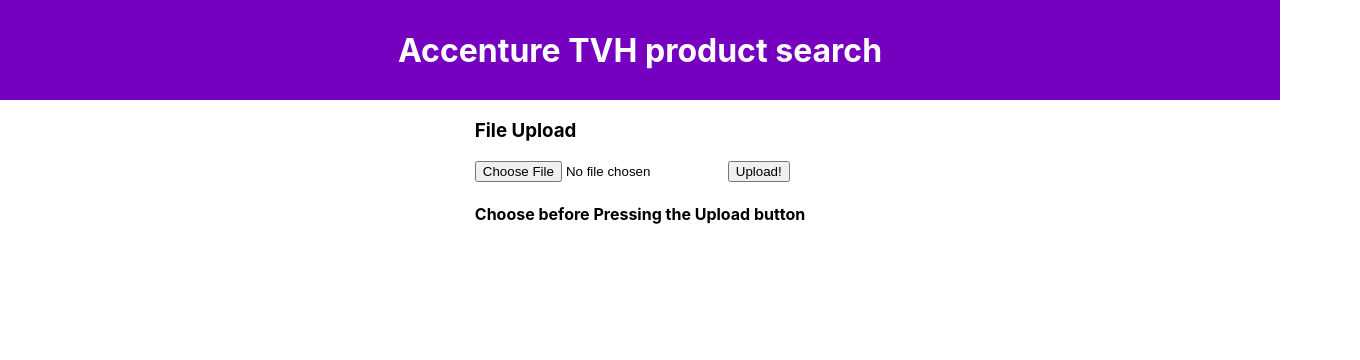
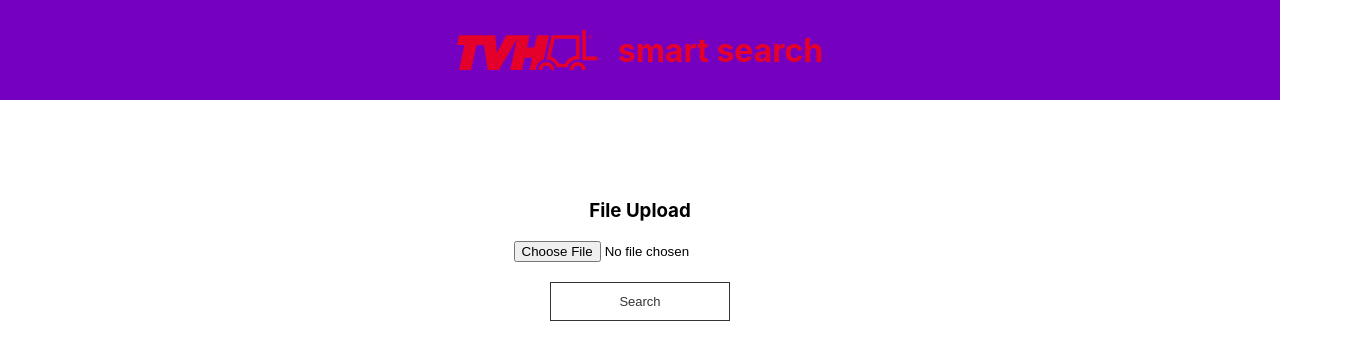
Before and after one commit to beniceberg/lego-hobby, a React (Create React App) app: page / in a window 1280 px wide. Both pictures are taken after a click on the button "Upload". Shown: the top 360 px of the page, 1360 px wide, since content can reach past the window. Built offline with nearby package versions, Linux system fonts and the light colour scheme.

Commit message:
improve styling and add parts list

```diff
--- a/src/App.css
+++ b/src/App.css
@@ -32,12 +32,49 @@
   width: 100%;
 }
 
+/* Sections */
 
 .searchSection {
   padding: 20px;
   display: flex;
   flex-direction: column;
   align-items: center;
+}
+
+.uploadSection {
+  width: 100%;
+  padding: 80px;
+  display: flex;
+  flex-direction: column;
+  align-items: center;
+  justify-content: center;
+  text-align: center;
+}
+
+.listSection {
+  flex: 1;
+  overflow: hidden;
+  width: 100%;
+}
+
+/* Containers */
+
+.searchContainer {
+  padding-top: 20px;
+}
+
+.labelsContainer {
+
+}
+.labelsContainer div {
+  display: flex;
+  align-items: center;
+}
+.labelsContainer div label {
+  width: 60px;
+}
+.labelsContainer div p {
+  margin: 2px 0
 }
 
 .inputContainer {
@@ -63,41 +100,14 @@
 input:focus {
   outline: none;
 }
-.searchBtn {
-  position: absolute;
-  height: 44px;
-  width: 124px;
-  border-radius: 22px;
-  top: 0;
-  right: -80px;
-  background: url(https://cdn1.iconfinder.com/data/icons/web-and-mobile-ui-outline-icon-kit/512/UI_Icons_2-01-512.png)
-    no-repeat;
-  background-size: 44px 44px;
-  background-position: left center;
-  padding-left: 44px;
-  border: none;
-  font-size: 16px;
-  box-shadow: 0 1px 6px 0 rgba(32, 33, 36, 0.28);
-  transition: 0.4s all ease;
-  cursor: pointer;
-}
-.searchBtn:hover {
-  transform: translateX(-79px);
-}
 
-.listSection {
-  flex: 1;
-  overflow: hidden;
-  width: 100%;
-}
-
-.usersList {
+.partList {
   margin: 0 auto;
   padding: 0 10px;
   height: 100%;
   overflow: auto;
 }
-.user {
+.part {
   display: flex;
   align-items: center;
   border: 1px solid #d1d5da;
@@ -107,16 +117,16 @@
   margin: 0 auto 16px;
   box-shadow: 0 1px 4px 0 rgba(33, 133, 208, 0.2);
 }
-.user:hover {
+.part:hover {
   cursor: pointer;
 }
-.user .userAvatar {
+.part .partAvatar {
   height: 50px;
   width: 50px;
   border-radius: 50%;
   margin-right: 20px;
 }
-.user .userName {
+.part .partName {
   margin: 0;
 }
 .showMorebtnContainer {
@@ -138,18 +148,6 @@
   height: 25vw;
   /* background-image: url(/assets/github404.png); */
   background-size: cover;
-}
-
-.backBtn {
-  height: 44px;
-  width: 124px;
-  border-radius: 22px;
-  border: none;
-  font-size: 16px;
-  box-shadow: 0 1px 6px 0 rgba(32, 33, 36, 0.28);
-  cursor: pointer;
-  margin-top: 20px;
-  margin-left: 50px;
 }
 
 .partDetails {
@@ -176,8 +174,93 @@
   margin-right: 10px;
 }
 
-.dropzone {
-  /* background-color: aquamarine; */
-  height: 50px;
-  display: flex;
+/* Buttons */
+
+.tvhBtn {
+  border-radius: 0;
+  border: 1px solid #e5002b;
+  display: inline-block;
+  color: #fff!important;
+  background: #e5002b;
+  font-weight: 400;
+  text-decoration: none;
+  transition: all .3s ease-in-out;
+  font-size: 1.125rem;
+  line-height: 1.4375rem;
+  padding: 12px 24px;
+  outline: 0;
+  font-size: .8125rem;
+  line-height: .8125rem;
+  min-width: 180px;
 }
+.tvhBtn:hover {
+  background: #b30021;
+  border: 1px solid #b30021;
+  color: #fff!important;
+  cursor: pointer;
+}
+
+.tvhBtn.white {
+  text-align: center;
+  margin: 0 auto;
+  position: relative;
+  display: block;
+  transition: all .3s ease-in-out;
+  background-color: #fff;
+  color: #333!important;
+  border: 1px solid #333;
+}
+
+.tvhBtn.white:hover {
+  background: #e6e6e6;
+}
+
+.tvhBtn.white:disabled {
+  background-color: #fff;
+  cursor: default;
+}
+
+.searchBtn {
+  position: absolute;
+  height: 44px;
+  width: 124px;
+  border-radius: 22px;
+  top: 0;
+  right: -80px;
+  background: url(https://cdn1.iconfinder.com/data/icons/web-and-mobile-ui-outline-icon-kit/512/UI_Icons_2-01-512.png)
+    no-repeat;
+  background-size: 44px 44px;
+  background-position: left center;
+  padding-left: 44px;
+  border: none;
+  font-size: 16px;
+  box-shadow: 0 1px 6px 0 rgba(32, 33, 36, 0.28);
+  transition: 0.4s all ease;
+  cursor: pointer;
+}
+.searchBtn:hover {
+  transform: translateX(-79px);
+}
+
+.backBtn {
+  height: 44px;
+  width: 124px;
+  border-radius: 22px;
+  border: none;
+  font-size: 16px;
+  box-shadow: 0 1px 6px 0 rgba(32, 33, 36, 0.28);
+  cursor: pointer;
+  margin-top: 20px;
+  margin-left: 50px;
+}
+
+/* Logos */
+
+.tvhLogo {
+  margin-right: 20px;
+
+}
+
+.title {
+  color: #e5002b;
+}
--- a/src/components/Camera.js
+++ b/src/components/Camera.js
@@ -1,6 +1,6 @@
 import React from "react";
 import Webcam from "react-webcam";
-import axios from 'axios';
+import { DataURIToBlob } from "../_utils";
 
 const videoConstraints = {
   width: 1280,
@@ -8,35 +8,16 @@
   facingMode: "user"
 };
 
-const DataURIToBlob = (dataURI) => {
-  const splitDataURI = dataURI.split(',')
-  const byteString = splitDataURI[0].indexOf('base64') >= 0 ? atob(splitDataURI[1]) : decodeURI(splitDataURI[1])
-  const mimeString = splitDataURI[0].split(':')[1].split(';')[0]
-
-  const ia = new Uint8Array(byteString.length)
-  for (let i = 0; i < byteString.length; i++)
-      ia[i] = byteString.charCodeAt(i)
-
-  return new Blob([ia], { type: mimeString })
-}
-
-const Camera = () => {
+const Camera = ({ onFileSelected }) => {
   const webcamRef = React.useRef(null);
 
   const capture = React.useCallback(
     () => {
       const imageSrc = webcamRef.current.getScreenshot();
-      console.log(imageSrc)
       const file = DataURIToBlob(imageSrc)
-      const formData = new FormData();
-      formData.append('upload', file, 'image.jpg')
-
-      const url = 'https://lego-hobby.ew.r.appspot.com/upload'
-      axios.post(url, formData).then(resp => {
-        console.log(resp.data);
-      });
+      onFileSelected(file);
     },
-    [webcamRef]
+    [webcamRef, onFileSelected]
   );
 
   return (
@@ -51,7 +32,12 @@
         // width={1280}
         videoConstraints={videoConstraints}
       />
-      <button onClick={capture}>Capture photo</button>
+      <button
+        onClick={capture}
+        className="tvhBtn"
+      >
+        Capture photo
+      </button>
     </>
   );
 };
--- /dev/null
+++ b/src/components/Image.js
@@ -0,0 +1,14 @@
+import React from "react";
+import PropTypes from "prop-types";
+
+const Image = ({ rawData }) => (
+    <div className="image">
+      <img src={rawData} alt="uploaded-content" width="30" height="25" />
+    </div>
+  );
+
+Image.propTypes = {
+  rawData: PropTypes.object,
+};
+
+export default Image;
--- /dev/null
+++ b/src/components/PartList.js
@@ -0,0 +1,44 @@
+import React from "react";
+import PropTypes from "prop-types";
+
+const Part = ({ partInfo, score, onPartClick }) => (
+  <div className="part" onClick={() => onPartClick(partInfo.login)}>
+    {/* <img src={partInfo.avatar_url} alt="avatar" className="partAvatar" /> */}
+    <div>
+      <h2 className="partName">{partInfo.displayName}</h2>
+      <h3 className="partDescription">{partInfo.description}</h3>
+      <div className="labelsContainer">
+        {partInfo.productLabels.map(({key,value}) => (
+          <div key={`${key}${value}`}><label>{key}</label><p>{value}</p></div>
+        ))}
+      </div>
+      <p>{`score: ${score}`}</p>
+    </div>
+  </div>
+);
+
+Part.propTypes = {
+  userInfo: PropTypes.object,
+  onPartClick: PropTypes.func
+};
+
+const PartList = ({ parts, onPartClick }) => (
+  <div className="partList">
+    {parts.map(part => (
+      <Part
+        key={part.image}
+        partInfo={part.product}
+        score={part.score}
+        onPartClick={onPartClick}
+      />
+    ))}
+  </div>
+);
+
+PartList.propTypes = {
+  parts: PropTypes.array,
+  onPartClick: PropTypes.func,
+  onShowMoreClick: PropTypes.func
+};
+
+export default PartList;
--- a/src/components/UploadContent.js
+++ b/src/components/UploadContent.js
@@ -1,78 +1,33 @@
-import axios from 'axios';
-
 import React,{Component} from 'react';
+import Image from './Image';
 
 class UploadContent extends Component {
-    state = {
-      // Initially, no file is selected
-      selectedFile: null
-    };
     onFileChange = event => {
-      // Update the state
-      this.setState({ selectedFile: event.target.files[0] });
-    };
-
-    onFileUpload = () => {
-      // Create an object of formData
-      const formData = new FormData();
-      // Update the formData object
-      formData.append(
-        "upload",
-        this.state.selectedFile,
-        this.state.selectedFile.name
-      );
-
-      // Details of the uploaded file
-      console.log(this.state.selectedFile);
-
-      // Request made to the backend api
-      // Send formData object
-      const url = 'https://lego-hobby.ew.r.appspot.com/upload'
-      // const url = 'http://localhost:8000/image-search'
-      axios.post(url, formData).then(resp => {
-        console.log(JSON.stringify(resp.data));
-      });
-    };
-
-    // File content to be displayed after
-    // file upload is complete
-    fileData = () => {
-      if (this.state.selectedFile) {
-        return (
-          <div>
-            <h2>File Details:</h2>
-            <p>File Name: {this.state.selectedFile.name}</p>
-            <p>File Type: {this.state.selectedFile.type}</p>
-            <p>
-              Last Modified:{" "}
-              {this.state.selectedFile.lastModifiedDate.toDateString()}
-            </p>
-          </div>
-        );
-      } else {
-        return (
-          <div className='dropzone'>
-            <br />
-            <h4>Choose before Pressing the Upload button</h4>
-          </div>
-        );
-      }
+      this.props.onFileSelected(event.target.files[0]);
     };
 
     render() {
-
+      const { fileSelected } = this.props;
       return (
         <div>
-            <h3>
-              File Upload
-            </h3>
+          <h3>
+            File Upload
+          </h3>
+          <div>
+            <input
+              type="file"
+              onChange={this.onFileChange}
+              // className="tvhBtn"
+            />
+          </div>
+          {fileSelected && (
             <div>
-                <input type="file" onChange={this.onFileChange} />
-                <button onClick={this.onFileUpload}>
-                  Upload!
-                </button>
+              <h2>File Details:</h2>
+              <p>File Name: {fileSelected.name}</p>
+              <p>File Type: {fileSelected.type}</p>
+              <Image rawData={fileSelected} />
             </div>
-          {this.fileData()}
+          )}
         </div>
       );
     }
--- a/src/pages/SearchPage.js
+++ b/src/pages/SearchPage.js
@@ -1,11 +1,12 @@
 import React, { Component } from "react";
 import PropTypes from "prop-types";
 import { connect } from "react-redux";
+import TvhLogo from '../tvh-logo.svg';
 
 import { getProductDetails } from "../_actions";
 import { getPartList } from "../_selectors";
 
-import UsersList from "../components/UsersList";
+import PartList from "../components/PartList";
 import UploadContent from "../components/UploadContent";
 import Camera from "../components/Camera";
 
@@ -13,14 +14,20 @@
   constructor(props) {
     super(props);
     this.state = {
-      uploadChoice: ""
+      uploadChoice: null,
+      fileSelected: null,
+      search: false,
     };
   }
 
-  doUserClick = username => {
+  doPartClick = username => {
     const { history } = this.props;
     history.push(`/${username}/details`);
   };
+  doOnFileSelected = file => {
+    console.log(file)
+    this.setState({ fileSelected: file });
+  }
 
   onDropDo = content => {
     this.props.dispatch(getProductDetails(content));
@@ -31,37 +38,62 @@
   onPictureClick = () => {
     this.setState({ uploadChoice: "camera" });
   };
+  onSearchClick = () => {
+    this.setState({ search: true, uploadChoice: null });
+    const { fileSelected } = this.state;
+    const formData = new FormData();
+    // Update the formData object
+    formData.append( "upload", fileSelected, fileSelected.name);
+    this.props.dispatch(getProductDetails(formData));
+  };
 
   render() {
     const { parts } = this.props;
     return (
       <div className="listPage">
         <header className="pageHeader">
-          <h1 className="title">Accenture TVH product search </h1>
+          <img src={TvhLogo} alt="TVH Logo" className="tvhLogo"/>
+          <h1 className="title">smart search </h1>
         </header>
         <section className="uploadSection">
           {this.state.uploadChoice === "camera"
-            ? <Camera />
+            ? <Camera
+                onFileSelected={this.doOnFileSelected}
+              />
             : this.state.uploadChoice === "upload"
-              ? <UploadContent />
+              ? <UploadContent
+                  onFileSelected={this.doOnFileSelected}
+                  fileSelected={this.state.fileSelected}
+                />
               : (
-                <div>
-                  <button onClick={this.onUploadClick}>
+                <div className="choiceContainer">
+                  <button className="tvhBtn" onClick={this.onUploadClick}>
                     Upload
                   </button>
                   <p>or</p>
-                  <button onClick={this.onPictureClick}>
+                  <button className="tvhBtn" onClick={this.onPictureClick}>
                     Take a picture
                   </button>
                 </div>
               )
           }
+          {
+            <div className="searchContainer">
+              <button
+                className="tvhBtn white"
+                onClick={this.onSearchClick}
+                disabled={!this.state.fileSelected}
+              >
+                Search
+              </button>
+            </div>
+          }
         </section>
         <section className="listSection">
           {Boolean(parts.length) && (
-            <UsersList
-              users={parts}
-              onUserClick={this.doUserClick}
+            <PartList
+              parts={parts}
+              onUserClick={this.doPartClick}
             />
           )}
         </section>
```
Also changed, not shown: src/_utils.js (+12 -0 lines), src/components/UsersList.js (deleted, +0 -44 lines), src/accenture-logo.svg (added), src/tvh-logo.svg (added).
